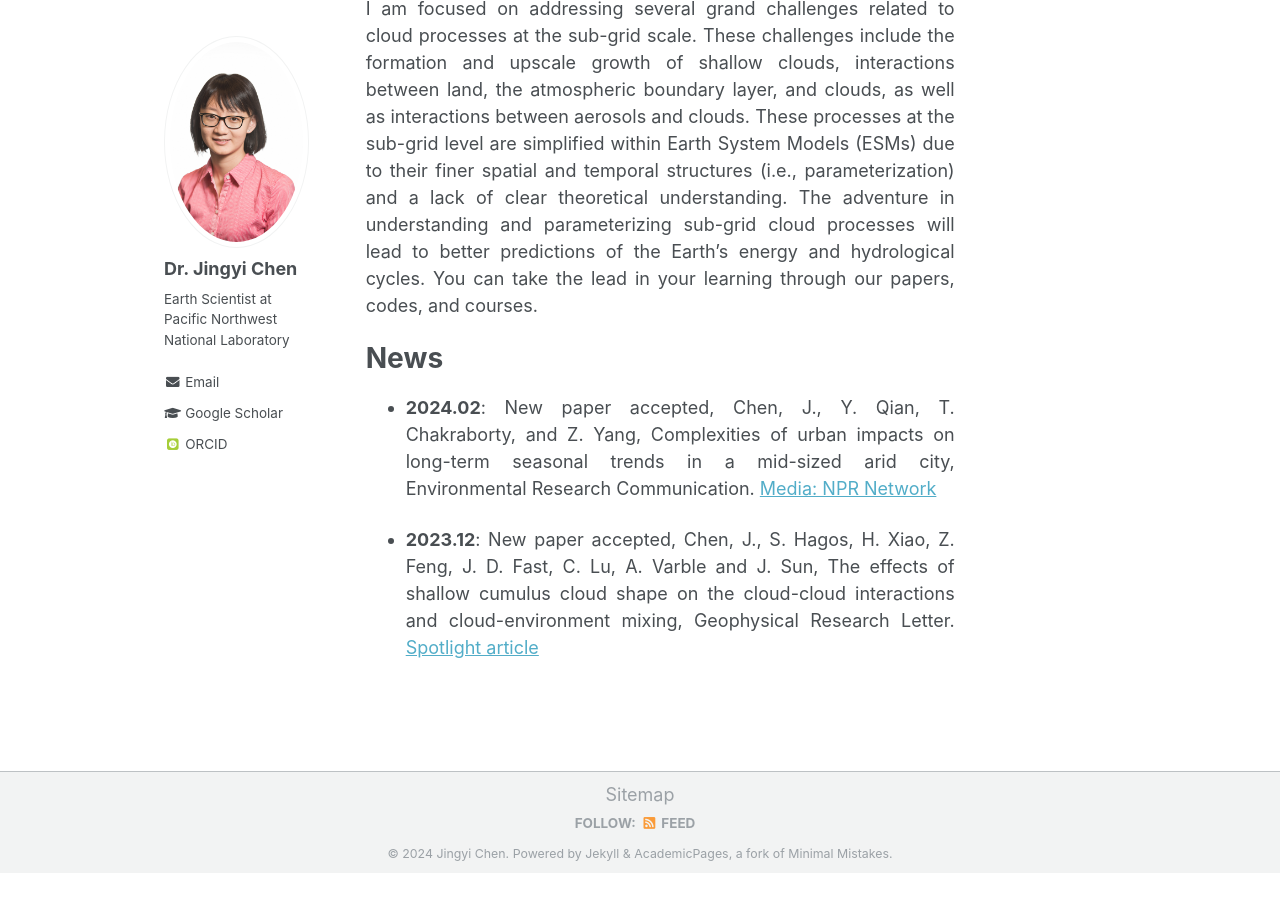
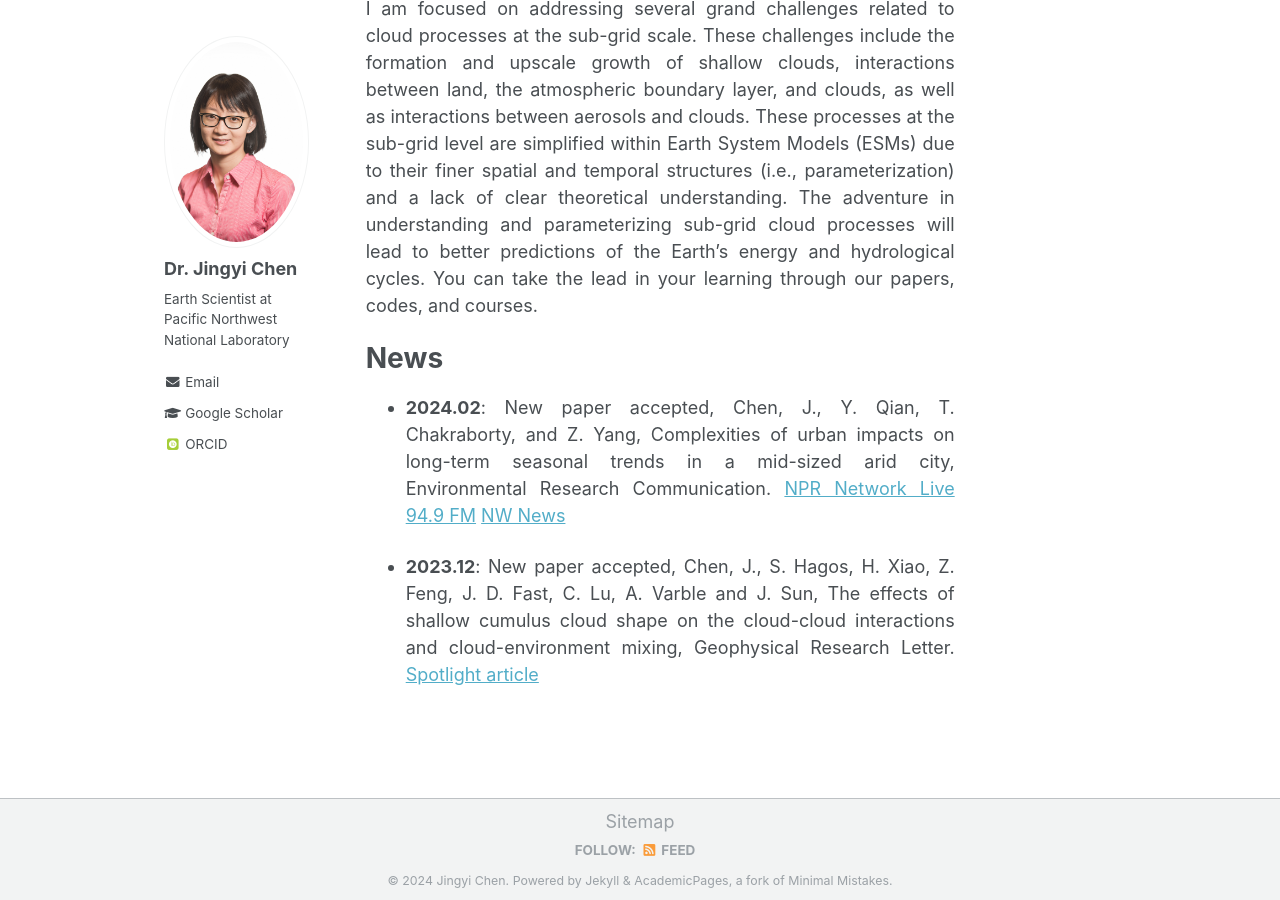
Before and after one commit to Jingyi-Chen/jingyi-chen.github.io, a Jekyll site: the page built from _pages/about.md, in a window 1280 px wide and 900 px high, scrolled down 698 px. Built offline with Jekyll 4.4.1, drawn with Linux system fonts in a browser that asks for light colours; some web fonts are replaced; before the commit the page ends 1571 px from its top, so only the background shows below that.

Commit message:
Update about.md

```diff
--- a/_pages/about.md
+++ b/_pages/about.md
@@ -14,6 +14,6 @@ I am focused on addressing several grand challenges related to cloud processes a
 
 News
 ======
-* **2024.02**: New paper accepted, Chen, J., Y. Qian, T. Chakraborty, and Z. Yang, Complexities of urban impacts on long-term seasonal trends in a mid-sized arid city, Environmental Research Communication. [Media: NPR Network](https://www.kuow.org/stories/study-as-the-climate-changes-the-desert-tri-cities-is-actually-getting-cooler)
+* **2024.02**: New paper accepted, Chen, J., Y. Qian, T. Chakraborty, and Z. Yang, Complexities of urban impacts on long-term seasonal trends in a mid-sized arid city, Environmental Research Communication. [NPR Network Live 94.9 FM](https://www.kuow.org/stories/study-as-the-climate-changes-the-desert-tri-cities-is-actually-getting-cooler) [NW News](https://www.nwnewsnetwork.org/environment-and-planning/2024-02-22/study-as-the-climate-changes-the-desert-tri-cities-is-actually-getting-cooler)
 
 * **2023.12**: New paper accepted, Chen, J., S. Hagos, H. Xiao, Z. Feng, J. D. Fast, C. Lu, A. Varble and J. Sun, The effects of shallow cumulus cloud shape on the cloud-cloud interactions and cloud-environment mixing, Geophysical Research Letter. [Spotlight article](https://www.pnnl.gov/publications/whats-cloud-look)
```
